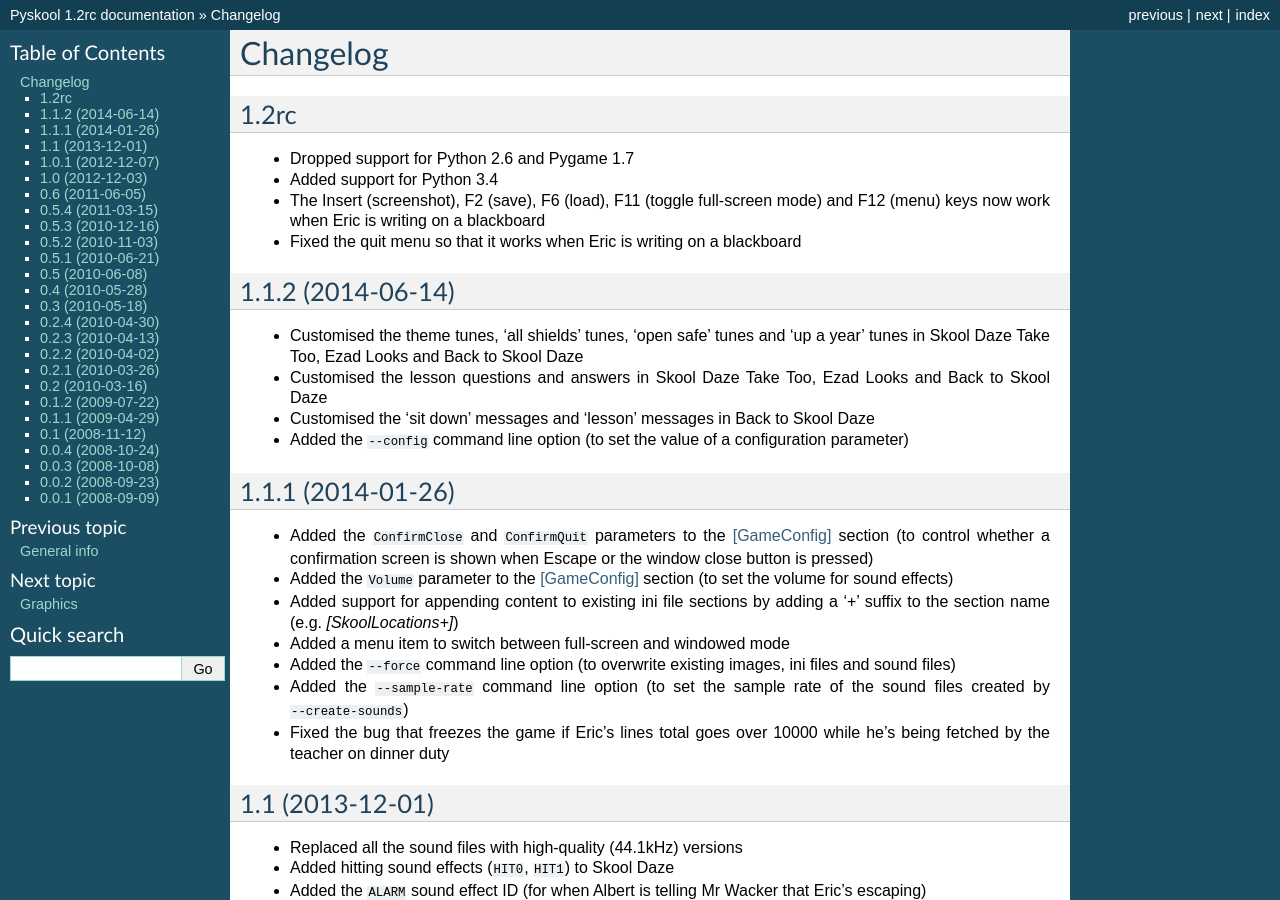
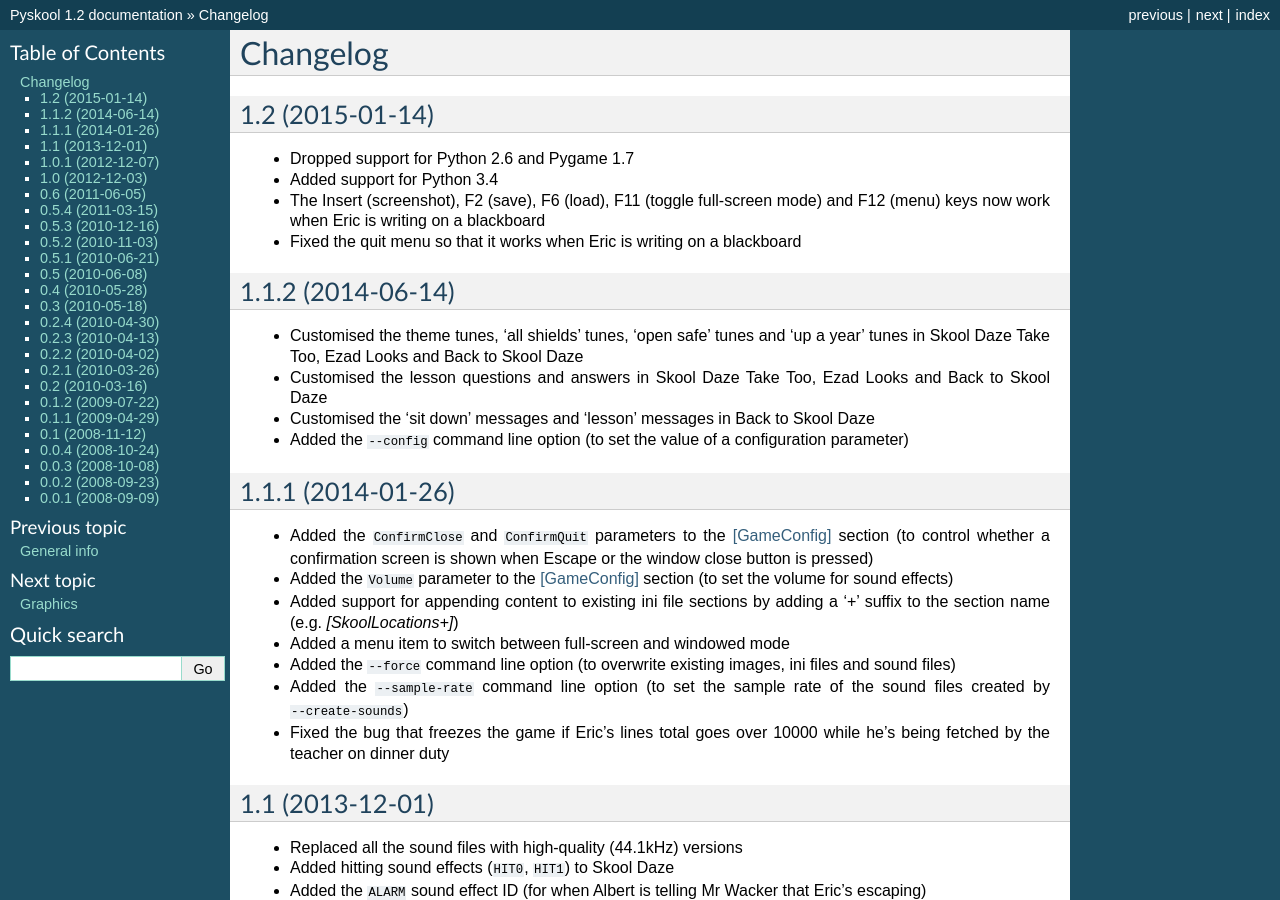
Before and after one commit to skoolkid/pyskool, a Sphinx documentation site: the page built from sphinx/source/changelog.rst, in a window 1280 px wide and 900 px high. Built offline with Sphinx 7.4.7, drawn with Linux system fonts in a browser that asks for light colours; some of the changed text lies outside the part shown.

Commit message:
Prepare 1.2 for release

```diff
--- a/man/pyskool.py.rst
+++ b/man/pyskool.py.rst
@@ -7,7 +7,7 @@
 ---------------------------------------
 
 :Author: Richard Dymond
-:Copyright: 2014, Richard Dymond
+:Copyright: 2015, Richard Dymond
 :Version: 1.2
 :Date: 2014-12-08
 :Manual section: 6
--- a/pyskool/__init__.py
+++ b/pyskool/__init__.py
@@ -18,7 +18,7 @@
 
 import os.path
 
-version = '1.2rc'
+version = '1.2'
 package_dir = os.path.dirname(__file__)
 user_dir = os.path.expanduser(os.path.join('~', '.pyskool'))
 images_subdir = 'images'
--- a/sphinx/source/changelog.rst
+++ b/sphinx/source/changelog.rst
@@ -1,8 +1,8 @@
 Changelog
 =========
 
-1.2rc
------
+1.2 (2015-01-14)
+----------------
 * Dropped support for Python 2.6 and Pygame 1.7
 * Added support for Python 3.4
 * The Insert (screenshot), F2 (save), F6 (load), F11 (toggle full-screen mode)
--- a/sphinx/source/conf.py
+++ b/sphinx/source/conf.py
@@ -47,7 +47,7 @@
 # The short X.Y version.
 version = '1.2'
 # The full version, including alpha/beta/rc tags.
-release = '1.2rc'
+release = '1.2'
 
 # The language for content autogenerated by Sphinx. Refer to documentation
 # for a list of supported languages.
```
